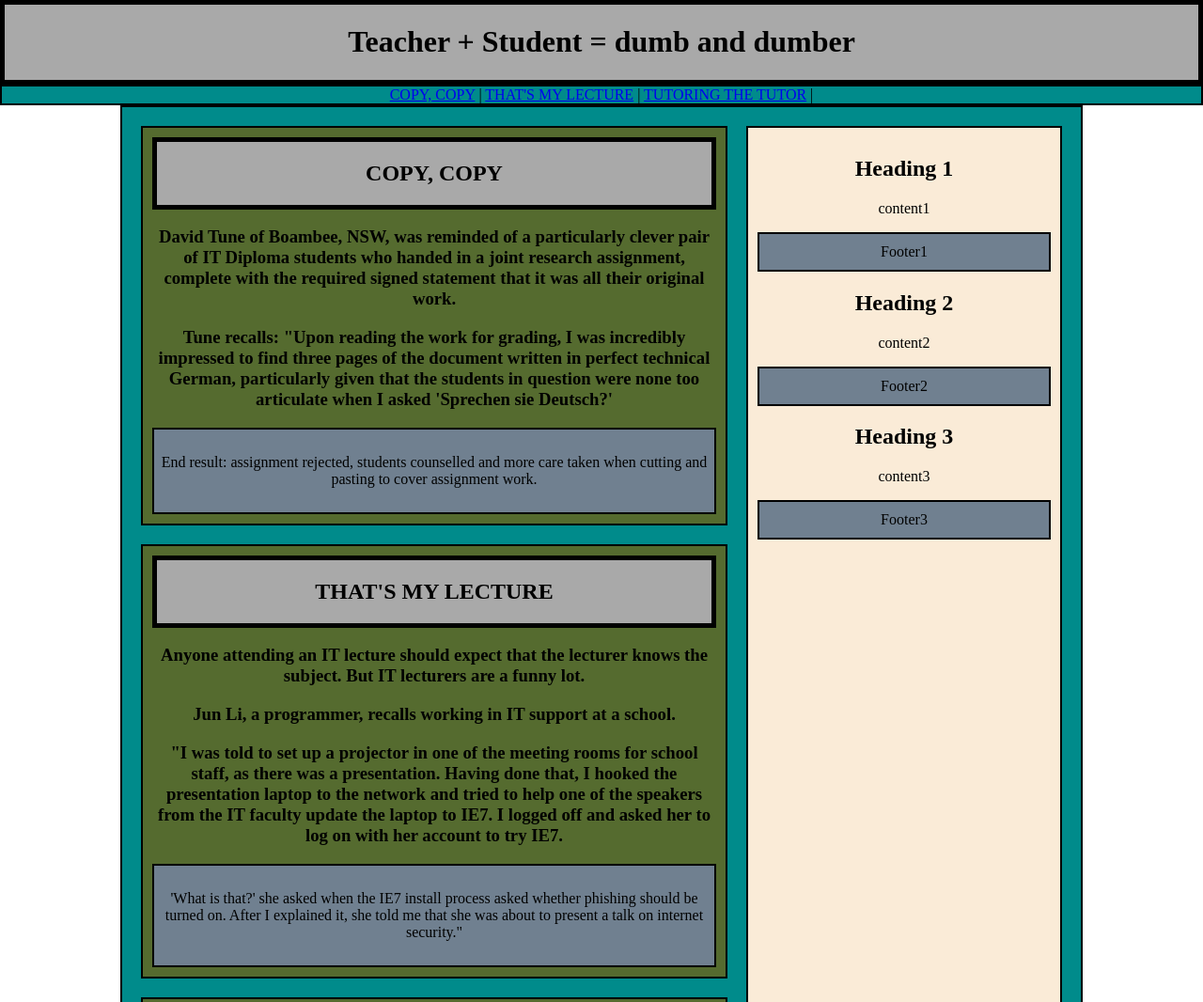
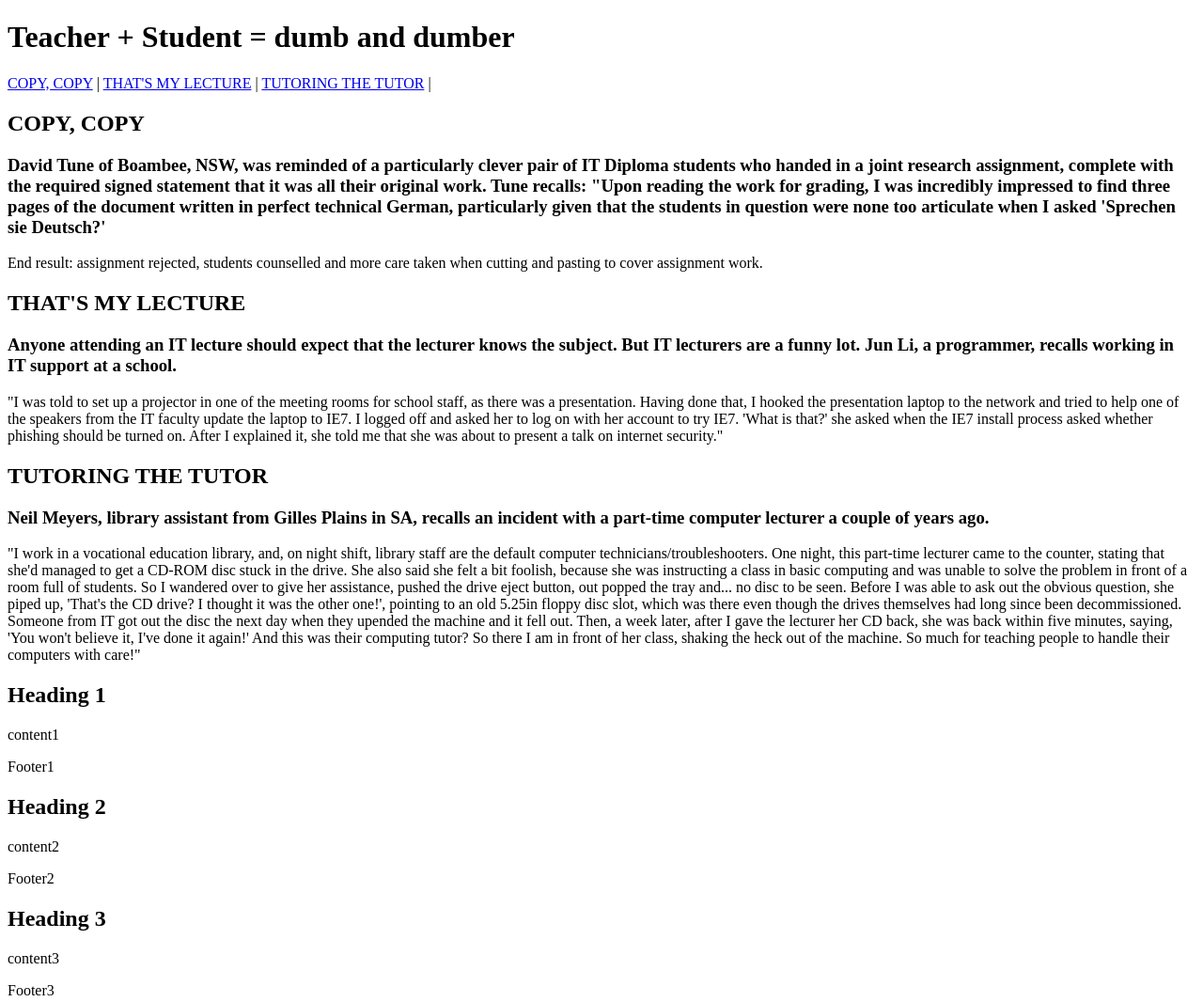
Before and after one commit to Hyoin-Lee/web_tech_portfolio, a plain HTML site: page index.html in a window 1280 px wide. Shown: the top 1066 px of the page at 94% size. Drawn offline with Linux system fonts and the light colour scheme.

```diff
--- a/index.html
+++ b/index.html
@@ -2,67 +2,6 @@
 <html lang="en">
 <head>
     <title>Your Layout Example</title>
-    <style>
-        body {
-            margin: 0;
-            padding: 0;
-            display: flex;
-            flex-direction: column;
-        }
-        header {
-            background-color: darkgrey;
-            color: black;
-            text-align: center;
-            border: 5px solid black;
-
-        }
-        nav {
-            background-color: darkcyan;
-            color: black;
-            text-align: center;
-            border: 2px solid black;
-        }
-        .main-container {
-            display: flex;
-            background-color: darkcyan;
-            justify-content: space-between;
-            margin-right: 10%;
-            margin-left: 10%;
-            padding: 20px;
-            gap: 20px;
-            border: 2px solid black;
-
-        }
-        .articles {
-            flex: 2;
-            display: flex;
-            gap: 20px;
-            flex-wrap: wrap;
-            text-align: center;
-
-        }
-        .article {
-            background-color: darkolivegreen;
-            padding: 10px;
-            border: 2px solid black;
-        }
-        .aside {
-            flex: 1;
-            background-color: antiquewhite;
-            text-align: center;
-            display: flex;
-            flex-direction: column;
-            padding: 10px;
-            border: 2px solid black;
-        }
-        footer {
-            background-color: slategray;
-            color: black;
-            text-align: center;
-            padding: 10px 0;
-            border: 2px solid black;
-        }
-    </style>
 </head>
 <body>
 <header>
@@ -73,91 +12,79 @@
     <a href="#">THAT'S MY LECTURE</a> |
     <a href="#">TUTORING THE TUTOR</a> |
 </nav>
-<div class="main-container">
-    <div class="articles">
-        <div class="article">
+<main>
+    <article>
         <header>
             <h2>COPY, COPY</h2>
         </header>
         <section>
             <h3>David Tune of Boambee, NSW, was reminded of a particularly clever pair of IT Diploma
             students who handed in a joint research assignment, complete with the required signed
-                    statement that it was all their original work.</h3>
+            statement that it was all their original work.
+            Tune recalls: "Upon reading the work for grading, I was incredibly impressed to find
+            three pages of the document written in perfect technical German, particularly given
+            that the students in question were none too articulate when I asked 'Sprechen sie Deutsch?'
+            </h3>
         </section>
-            <section>
-                <h3>Tune recalls: "Upon reading the work for grading, I was incredibly impressed to find
-                    three pages of the document written in perfect technical German, particularly given
-                    that the students in question were none too articulate when I asked 'Sprechen sie Deutsch?'</h3>
-            </section>
-            <footer>
-                <p>End result: assignment rejected, students counselled and more care taken when cutting
-                    and pasting to cover assignment work.</p>
-            </footer>
-        </div>
-        <div class="article">
+        <footer>End result: assignment rejected, students counselled and more care taken when cutting
+            and pasting to cover assignment work.</footer>
+    </article>
+   <article>
         <header>
             <h2>THAT'S MY LECTURE</h2>
         </header>
         <section>
             <h3>Anyone attending an IT lecture should expect that the lecturer knows the subject.
-                    But IT lecturers are a funny lot.</h3>
+                But IT lecturers are a funny lot.
+            Jun Li, a programmer, recalls working in IT support at a school.
+            </h3>
         </section>
-            <section>
-                <h3>Jun Li, a programmer, recalls working in IT support at a school.</h3>
-            </section>
-            <section>
-                <h3>"I was told to set up a projector in one of the meeting rooms for school staff,
+        <footer>
+           "I was told to set up a projector in one of the meeting rooms for school staff,
                 as there was a presentation. Having done that, I hooked the presentation laptop
                 to the network and tried to help one of the speakers from the IT faculty update
                 the laptop to IE7. I logged off and asked her to log on with her account to try
-                    IE7.</h3>
-            </section>
-            <footer>
-                <p>'What is that?' she asked when the IE7 install process asked whether phishing
+                IE7.
+
+                'What is that?' she asked when the IE7 install process asked whether phishing
                 should be turned on. After I explained it, she told me that she was about to
-                    present a talk on internet security."</p>
+                present a talk on internet security."
         </footer>
-
-        </div>
-        <div class="article">
+   </article>
+    <article>
         <header>
             <h2>TUTORING THE TUTOR</h2>
         </header>
         <section>
-                <h3>Neil Meyers, library assistant from Gilles Plains in SA, recalls an incident
-                    with a part-time computer lecturer a couple of years ago.</h3>
-            </section>
-            <section>
-                <h3>"I work in a vocational education library, and, on night shift, library staff are
+            <h3>
+            Neil Meyers, library assistant from Gilles Plains in SA, recalls an incident
+                with a part-time computer lecturer a couple of years ago.
+            </h3>
+            "I work in a vocational education library, and, on night shift, library staff are
             the default computer technicians/troubleshooters. One night, this part-time
             lecturer came to the counter, stating that she'd managed to get a CD-ROM disc
             stuck in the drive. She also said she felt a bit foolish, because she was
             instructing a class in basic computing and was unable to solve the problem in
-                    front of a room full of students.</h3>
-            </section>
-            <section>
-                <h3>So I wandered over to give her assistance, pushed the drive eject button, out
-                    popped the tray and... no disc to be seen.</h3>
-            </section>
-            <section>
-                <h3>Before I was able to ask out the obvious question, she piped up,
+            front of a room full of students.
+
+            So I wandered over to give her assistance, pushed the drive eject button, out
+            popped the tray and... no disc to be seen.
+
+            Before I was able to ask out the obvious question, she piped up,
             'That's the CD drive? I thought it was the other one!', pointing to an old 5.25in
             floppy disc slot, which was there even though the drives themselves had long
-                    since been decommissioned.</h3>
+            since been decommissioned.
+
+            Someone from IT got out the disc the next day when they upended the machine
+            and it fell out. Then, a week later, after I gave the lecturer her CD back,
+            she was back within five minutes, saying, 'You won't believe it, I've done it again!'
+
+            And this was their computing tutor? So there I am in front of her class,
+            shaking the heck out of the machine. So much for teaching people to handle
+            their computers with care!"
         </section>
-            <section>
-                <h3>Someone from IT got out the disc the next day when they upended the machine
-                    and it fell out. Then, a week later, after I gave the lecturer her CD back,
-                    she was back within five minutes, saying, 'You won't believe it, I've done it again!'</h3>
-            </section>
-            <footer>
-                <p>And this was their computing tutor? So there I am in front of her class,
-                    shaking the heck out of the machine. So much for teaching people to handle
-                    their computers with care!"</p>
-            </footer>
-        </div>
-    </div>
-    <aside class="aside">
+    </article>
+    <aside>
         <section>
             <h2>Heading 1</h2>
             <p>content1</p>
@@ -174,12 +101,9 @@
             <footer>Footer3</footer>
         </section>
     </aside>
-</div>
-
-
+</main>
 <footer>
-    <p>Content is provided with permission from APC Magazine (TechRadar.com) for the
-        purposes of education and training. Content is Copyright 2007 APC Magazine.</p>
+    <h3> body footer</h3>
 </footer>
 </body>
 </html>
```
Also changed, not shown: evidence/index.html (+46 -122 lines), evidence/validation for phase1.jpg (added), 1 other file. Lines whose indentation alone changed are shown as unchanged.
